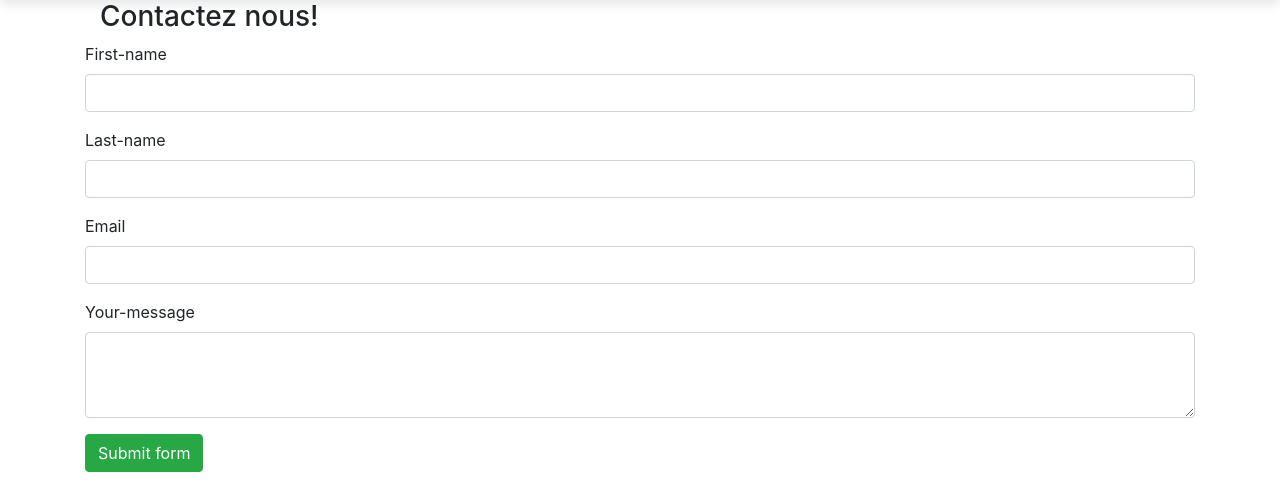
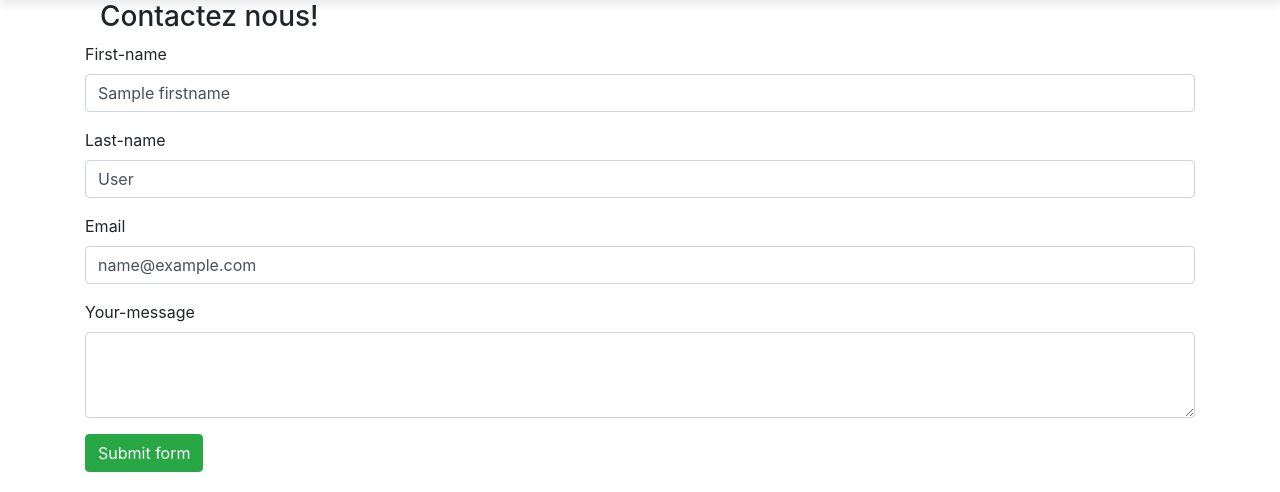
Before and after one commit to hadenai/projet_Koffie, a PHP site: template src/View/Home/addcontact.html.twig in a window 1280 px wide; the page is wider, and only the part inside the window is pictured. Shown: the part 90-582 px from the top of that part. Run offline with PHP 8.4, Linux system fonts and the light colour scheme; the template is opened without the code that fills it: most values are stand-ins (such as "Sample title", 1, 10 or a date in 2020); some libraries are stand-ins or nearby versions.

Commit message:
new form

```diff
--- a/src/View/Home/addcontact.html.twig
+++ b/src/View/Home/addcontact.html.twig
@@ -1,9 +1,19 @@
 {% extends "layout.html.twig" %}
 
+{% block stylesheet %}
+
+    <link rel="stylesheet" type="text/css" href="/assets/css/form.css">
+
+{% endblock %}
+
+{% block title %}Contact{% endblock %}
+
+
 {% block content %}
+
     <div class="container">
         <div class="col-lg-12">
-        <h3> Contactez nous! </h3>
+            <h3> Contactez nous! </h3>
         </div>
     </div>
     <div class="container">
@@ -11,28 +21,28 @@
             <form action="" method="post" class="col-12">
                 <div class="form-group">
                     <label for="firstname">First-name </label>
-                    <input name="firstname" type="text" id="firstname" class="form-control {% if firstNameError is defined %}{{'is-invalid'}}{% endif %} ">
+                    <input name="firstname" {% if firstNameError is null %} value="{{ firstname }}" {% endif %}  type="text" id="firstname" class="form-control ">
                     <div class="text-danger"> {{ firstNameError }} </div>
                     {% if firstNameError is defined %}
                     {% endif %}
                 </div>
                 <div class="form-group">
                     <label for="lastname">Last-name </label>
-                    <input name="lastname" type="text" id="lastname" class="form-control {% if lastNameError is defined %}{{'is-invalid'}}{% endif %} ">
+                    <input name="lastname" {% if lastNameError is null %} value="{{ lastname }}" {% endif %} type="text" id="lastname" class="form-control  ">
                     <div class="text-danger"> {{ lastNameError }} </div>
                     {% if lastNameError is defined %}
                     {% endif %}
                 </div>
                 <div class="form-group">
                     <label for="email">Email </label>
-                    <input name="email" type="text" id="email" class="form-control {% if emailError is defined %}{{'is-invalid'}}{% endif %}  ">
+                    <input name="email" {% if emailError is null %} value="{{ email }}" {% endif %} type="text" id="email" class="form-control   ">
                     <div class="text-danger">  {{ emailError }} </div>
                     {% if emailError is defined %}
                     {% endif %}
                 </div>
                 <div class="form-group">
                     <label for="yourmessage">Your-message</label>
-                    <textarea name="yourmessage" id="yourmessage" rows="3" class="form-control {% if yourMessageError is defined %}{{'is-invalid'}}{% endif %} "></textarea>
+                    <textarea name="yourmessage" id="yourmessage" rows="3" class="form-control "></textarea>
                     <div class="text-danger">  {{ yourMessageError }} </div>
                     {% if yourMessageError is defined %}
                     {% endif %}
@@ -51,5 +61,4 @@
             <div class="col-lg-2"><a href="https://www.pinterest.fr/"><img src="https://image.noelshack.com/fichiers/2019/15/3/1554904814-pinterest.png" alt="logo.pinterest" ></a></div>
         </div>
     </div>
-
-{% endblock %}
+{% endblock content %}
```
Also changed, not shown: src/Controller/AddContactController.php (+3 -6 lines), public/assets/css/form.css (added).
